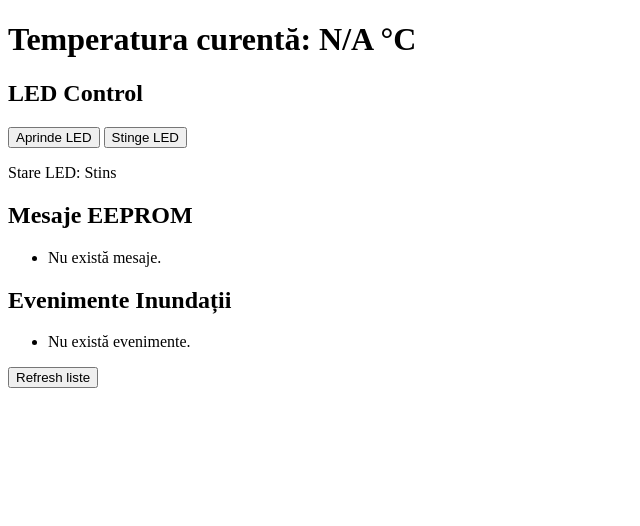
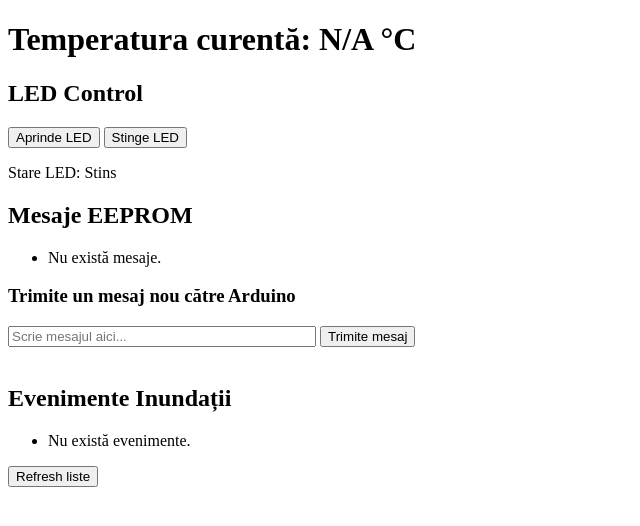
Before and after one commit to Pasibil/Proiect-Sincretic-2-Nanu-, a Flask app: page / in a window 1280 px wide. Shown: the top 526 px of the page, without its empty margins (0-640 px from the left). Run offline with Flask 3, Linux system fonts and the light colour scheme.

Commit message:
Adaugare campul pentru trimitere mesaj

```diff
--- a/app.py
+++ b/app.py
@@ -58,7 +58,6 @@ def get_messages():
 def flood_event():
     global flood_events
     data = request.get_json()
-    # Poate veni fără conținut sau doar cu flood=True
     if data is None or data.get('flood', True):
         now = datetime.datetime.now().strftime("%Y-%m-%d %H:%M:%S")
         flood_events.append(f"Inundație detectată la {now}")
@@ -89,8 +88,6 @@ def sync_flood_events():
 
 @app.route('/refresh_lists', methods=['POST'])
 def refresh_lists():
-    # Rută care poate fi apelată din interfață pentru a trimite confirmarea de refresh
-    # Actualizarea reală se face periodic în python_local.py
     return jsonify({'status': 'ok'})
 
 if __name__ == '__main__':
--- a/templates/index.html
+++ b/templates/index.html
@@ -12,6 +12,32 @@
                 location.reload();
             })
             .catch(err => alert('Eroare la refresh: ' + err));
+        }
+
+        function sendMessage() {
+            const msgInput = document.getElementById('newMessage');
+            const message = msgInput.value.trim();
+            if (!message) {
+                alert('Introduceți un mesaj valid!');
+                return;
+            }
+
+            fetch('/send_message', {
+                method: 'POST',
+                headers: { 'Content-Type': 'application/json' },
+                body: JSON.stringify({ message: message })
+            })
+            .then(response => response.json())
+            .then(data => {
+                if (data.status === 'ok') {
+                    alert('Mesaj trimis!');
+                    msgInput.value = '';
+                    location.reload();
+                } else {
+                    alert('Eroare la trimiterea mesajului.');
+                }
+            })
+            .catch(() => alert('Eroare la trimiterea mesajului.'));
         }
     </script>
 </head>
@@ -33,6 +59,12 @@
             <li>Nu există mesaje.</li>
         {% endfor %}
     </ul>
+
+    <!-- Zona noua pentru trimiterea mesajului -->
+    <h3>Trimite un mesaj nou către Arduino</h3>
+    <input type="text" id="newMessage" placeholder="Scrie mesajul aici..." maxlength="100" style="width: 300px;" />
+    <button onclick="sendMessage()">Trimite mesaj</button>
+    <br><br>
 
     <h2>Evenimente Inundații</h2>
     <ul>
```
